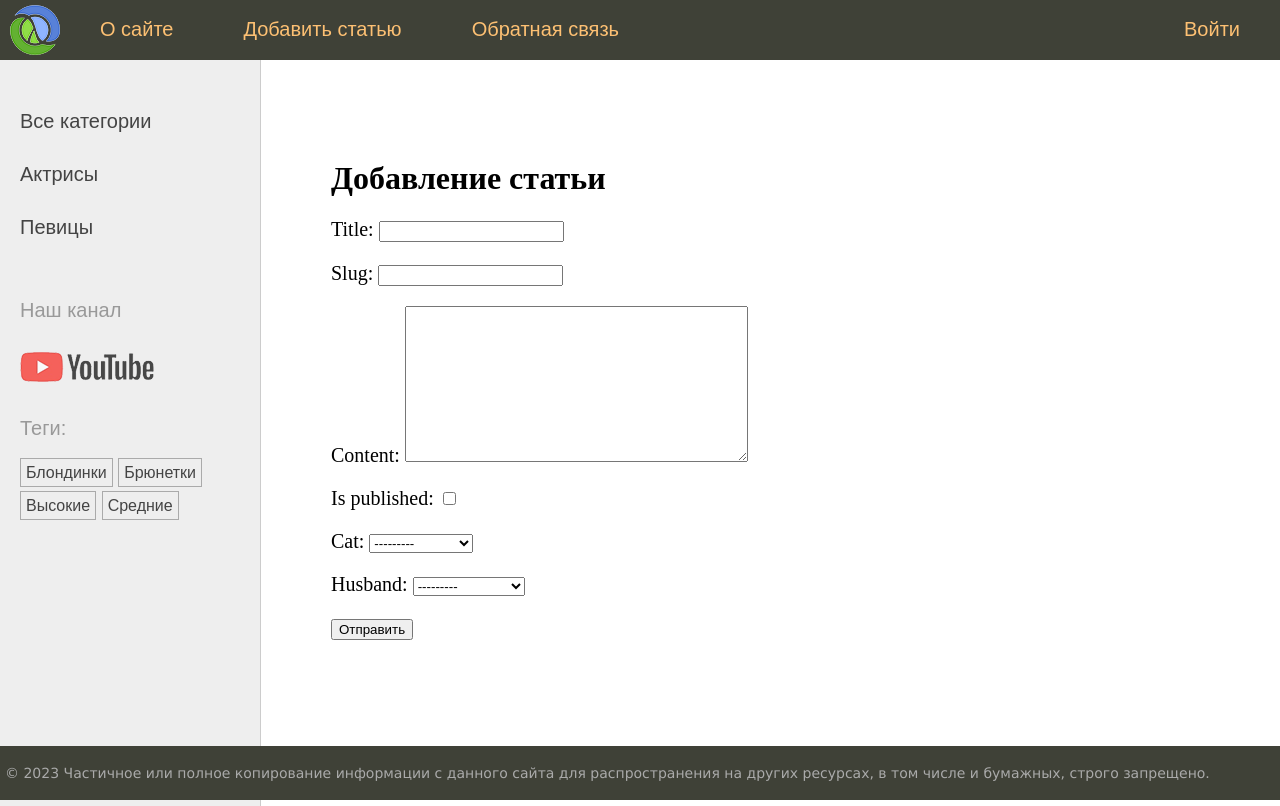
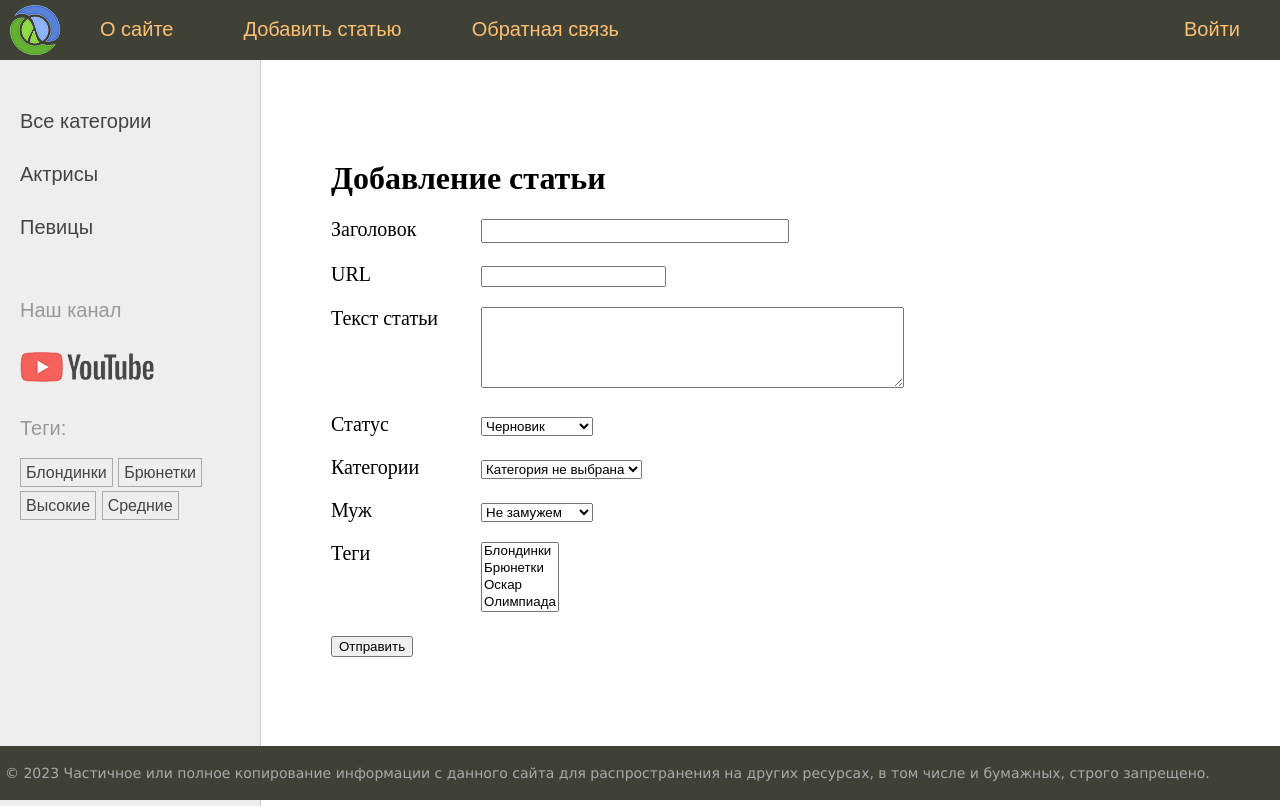
Before and after one commit to Rus1an13/women-site, a Django app: page /addpage in a window 1280 px wide. Run offline with Django 5.2, Linux system fonts and the light colour scheme; data comes from the database, SQL or seed files in the repository; both versions use the stored data as it was after the commit.

Commit message:
women site lesson 48

```diff
--- a/sitewomen/women/forms.py
+++ b/sitewomen/women/forms.py
@@ -1,10 +1,26 @@
 from django import forms
-from .models import Category, Husband
+from django.core.validators import MinLengthValidator, MaxLengthValidator
+from prompt_toolkit.validation import ValidationError
 
-class AddPostForm(forms.Form):
-    title = forms.CharField(max_length=255)
-    slug = forms.SlugField(max_length=255)
-    content = forms.CharField(widget=forms.Textarea(), required=False)
-    is_published = forms.BooleanField(required=False)
-    cat = forms.ModelChoiceField(queryset=Category.objects.all())
-    husband = forms.ModelChoiceField(queryset=Husband.objects.all(), required=False)
+from .models import Category, Husband, Women
+
+
+class AddPostForm(forms.ModelForm):
+    cat = forms.ModelChoiceField(queryset=Category.objects.all(), empty_label="Категория не выбрана", label="Категории")
+    husband = forms.ModelChoiceField(queryset=Husband.objects.all(), empty_label="Не замужем", required=False, label="Муж")
+
+    class Meta:
+        model = Women
+        fields = ['title', 'slug', 'content', 'is_published', 'cat', 'husband', 'tags']
+        widgets = {'title': forms.TextInput(attrs={'class': 'form-input'}), 'content': forms.Textarea(attrs={'cols': 50, 'rows': 5}),}
+        labels = {'slug': 'URL'}
+
+        def clean_title(self):
+            title = self.cleaned_data['title']
+            if len(title) > 50:
+                raise ValidationError("Длина превышает 50 символов")
+
+            return title
+
+class UploadFileForm(forms.Form):
+    file = forms.ImageField(label="Файл")
--- a/sitewomen/women/models.py
+++ b/sitewomen/women/models.py
@@ -1,3 +1,4 @@
+from django.core.validators import MinLengthValidator, MaxLengthValidator
 from django.db import models
 from django.template.defaultfilters import slugify
 from django.urls import reverse
@@ -19,7 +20,8 @@ class Women(models.Model):
         PUBLISHED = 1, 'Опубликовано'
 
     title = models.CharField(max_length=255, verbose_name="Заголовок")
-    slug = models.SlugField(max_length=255, blank=True, db_index=True, verbose_name="Slug")
+    slug = models.SlugField(max_length=255, unique=True, db_index=True, verbose_name="Slug",
+                            validators=[MinLengthValidator(5, message="Минимум 5 символов"), MaxLengthValidator(100, message="Максимум 100 символов"),])
     content = models.TextField(blank=True, verbose_name="Текст статьи")
     time_create = models.DateTimeField(auto_now_add=True, verbose_name="Время создания")
     time_update = models.DateTimeField(auto_now=True, verbose_name="Время изменения")
--- a/sitewomen/women/templates/women/about.html
+++ b/sitewomen/women/templates/women/about.html
@@ -2,4 +2,9 @@
 
 {% block content %}
     <h1>{{ title }}</h1>
+    <form action="" method="post" enctype="multipart/form-data">
+        {% csrf_token %}
+        {{ form.as_p }}
+        <p><button type="submit">Отправить</button></p>
+    </form>
 {% endblock content %}
--- a/sitewomen/women/templates/women/addpage.html
+++ b/sitewomen/women/templates/women/addpage.html
@@ -4,7 +4,10 @@
 <h1>{{title}}</h1>
 <form action="" method="POST">
     {% csrf_token %}
-    {{ form.as_p }}
+    <div class="form-error">{{ form.non_field_errors }}</div>
+    {% for f in form %}
+    <p><label class="form-label" for="{{ f.id_for_label }}">{{ f.label }}</label>{{ f }}</p>
+    {% endfor %}
     <p><button type="submit">Отправить</button></p>
 </form>
 {% endblock content %}
--- a/sitewomen/women/views.py
+++ b/sitewomen/women/views.py
@@ -4,7 +4,7 @@ from django.template.defaultfilters import slugify
 from django.template.loader import render_to_string
 from django.urls import reverse
 
-from women.forms import AddPostForm
+from women.forms import AddPostForm, UploadFileForm
 from women.models import Women, Category, TagPost
 
 menu = [
@@ -25,8 +25,19 @@ def index(request):
     }
     return render(request, 'women/index.html', context=data)
 
+def handle_uploaded_file(f):
+    with open(f"uploads/{f.name}", "wb+") as destination:
+        for chunk in f.chunks():
+            destination.write(chunk)
+
 def about(request):
-    return render(request, 'women/about.html', {'title': 'О сайте', 'menu': menu})
+    if request.method == 'POST':
+        form = UploadFileForm(request.POST, request.FILES)
+        if form.is_valid():
+            handle_uploaded_file(form.cleaned_data['file'])
+    else:
+        form = UploadFileForm()
+    return render(request, 'women/about.html', {'title': 'О сайте', 'menu': menu, 'form': form})
 
 def show_post(request, post_slug):
     post = get_object_or_404(Women, slug=post_slug)
@@ -43,7 +54,14 @@ def addpage(request):
     if request.method == 'POST':
         form = AddPostForm(request.POST)
         if form.is_valid():
-            print(form.cleaned_data)
+            form.save()
+            return redirect('home')
+            # try:
+            #     Women.objects.create(**form.cleaned_data)
+            #     return redirect('home')
+            # except:
+            #     form.add_error(None, "Ошибка добавления поста")
+            # print(form.cleaned_data)
     else:
         form = AddPostForm()
 
```
Also changed, not shown: sitewomen/db.sqlite3, sitewomen/women/migrations/0008_alter_category_options_alter_women_options_and_more.py (added).
